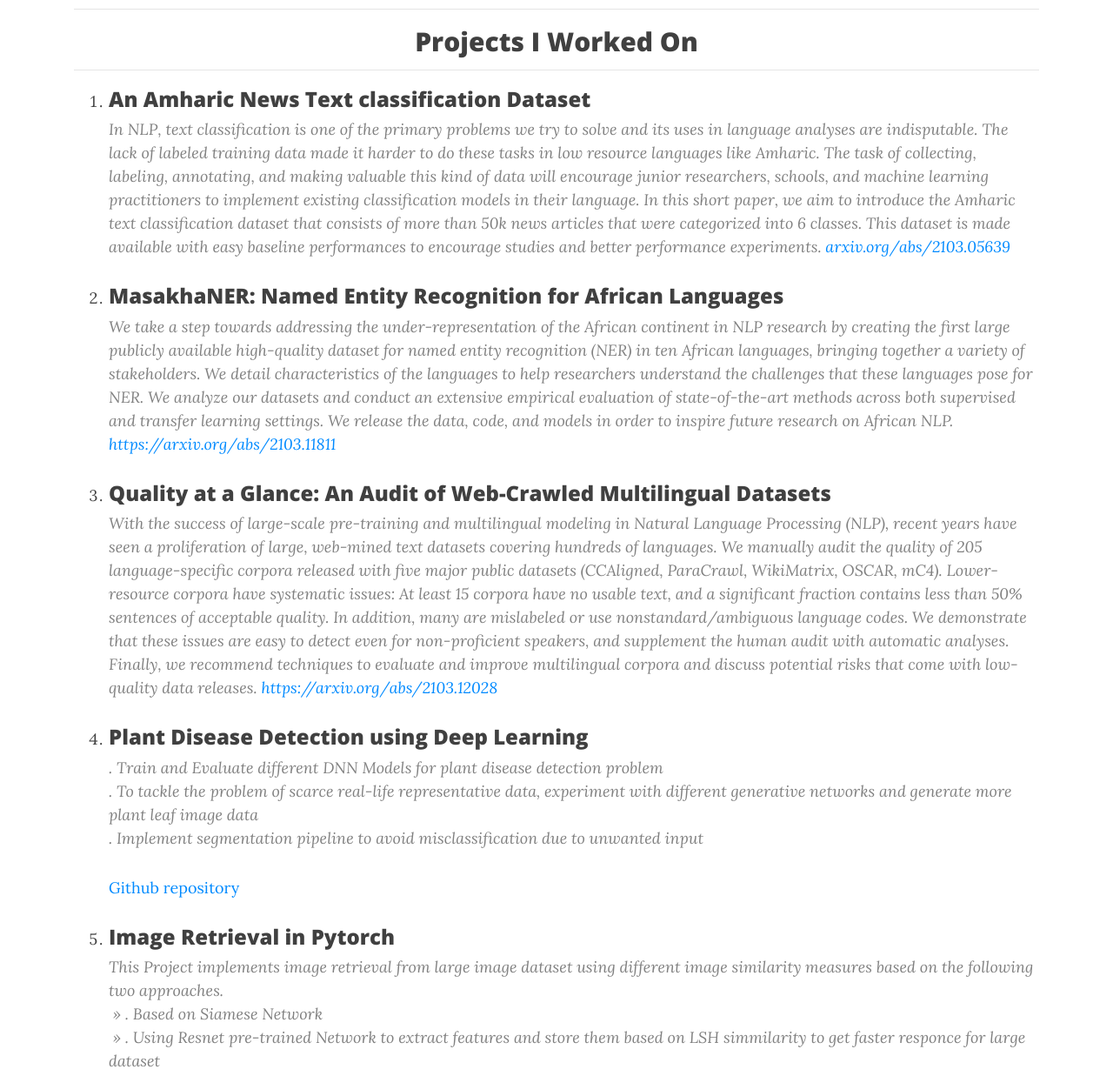
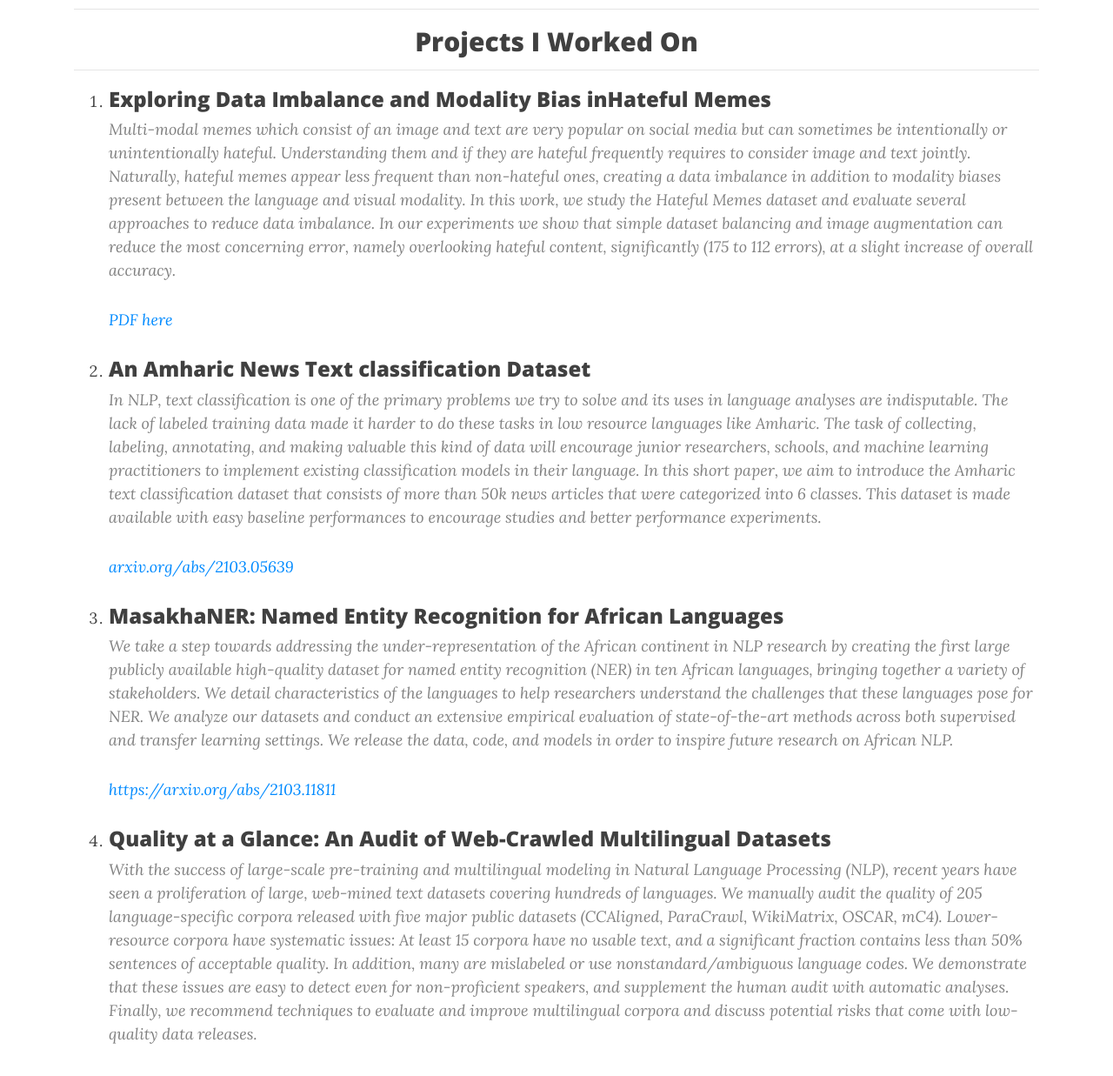
Before and after one commit to IsraelAbebe/Israelabebe.github.io, a Jekyll site: the page built from pages/projects.md, in a window 1280 px wide and 1400 px high, scrolled down 314 px. Shown: the part 163-1400 px from the top of the window at 87% size. Built offline with Jekyll 4.4.1, drawn with Linux system fonts in a browser that asks for light colours; nearby versions of some CDN libraries; comment, search, counter and statistics services are not loaded; some of the changed text lies outside the part shown.

Commit message:
blog update

```diff
--- a/pages/projects.md
+++ b/pages/projects.md
@@ -15,32 +15,43 @@ subtitle:
 
 <h2 align='center'> Projects I Worked On </h2>
 --------------------------------------------------
-1.  ### An Amharic News Text classification Dataset
- >  In NLP, text classification is one of the primary problems we try to solve and its uses in language analyses are indisputable. The lack of labeled training data made it harder to do these tasks in low resource languages like Amharic. The task of collecting, labeling, annotating, and making valuable this kind of data will encourage junior researchers, schools, and machine learning practitioners to implement existing classification models in their language. In this short paper, we aim to introduce the Amharic text classification dataset that consists of more than 50k news articles that were categorized into 6 classes. This dataset is made available with easy baseline performances to encourage studies and better performance experiments.
->[arxiv.org/abs/2103.05639](https://arxiv.org/abs/2103.05639)
 
-2. ### MasakhaNER: Named Entity Recognition for African Languages
-    > We take a step towards addressing the under-representation of the African continent in NLP research by creating the first large publicly available high-quality dataset for named entity recognition (NER) in ten African languages, bringing together a variety of stakeholders. We detail characteristics of the languages to help researchers understand the challenges that these languages pose for NER. We analyze our datasets and conduct an extensive empirical evaluation of state-of-the-art methods across both supervised and transfer learning settings. We release the data, code, and models in order to inspire future research on African NLP.
-[https://arxiv.org/abs/2103.11811](https://arxiv.org/abs/2103.11811)
+1. ### Exploring Data Imbalance and Modality Bias inHateful Memes
+> Multi-modal memes which consist of an image and text are very popular on social
+media but can sometimes be intentionally or unintentionally hateful. Understanding
+them and if they are hateful frequently requires to consider image and text jointly.
+Naturally, hateful memes appear less frequent than non-hateful ones, creating a
+data imbalance in addition to modality biases present between the language and
+visual modality. In this work, we study the Hateful Memes dataset and evaluate
+several approaches to reduce data imbalance. In our experiments we show that
+simple dataset balancing and image augmentation can reduce the most concerning
+error, namely overlooking hateful content, significantly (175 to 112 errors), at a
+slight increase of overall accuracy.<br>
+>>[PDF here](https://drive.google.com/file/d/1LarvIKEkYNu9lZPt97diU_OmGieg8Sow/view)
+2.  ### An Amharic News Text classification Dataset
+ >  In NLP, text classification is one of the primary problems we try to solve and its uses in language analyses are indisputable. The lack of labeled training data made it harder to do these tasks in low resource languages like Amharic. The task of collecting, labeling, annotating, and making valuable this kind of data will encourage junior researchers, schools, and machine learning practitioners to implement existing classification models in their language. In this short paper, we aim to introduce the Amharic text classification dataset that consists of more than 50k news articles that were categorized into 6 classes. This dataset is made available with easy baseline performances to encourage studies and better performance experiments.<br>
+    >>[arxiv.org/abs/2103.05639](https://arxiv.org/abs/2103.05639)
 
-3. ### Quality at a Glance: An Audit of Web-Crawled Multilingual Datasets
+3. ### MasakhaNER: Named Entity Recognition for African Languages
+    > We take a step towards addressing the under-representation of the African continent in NLP research by creating the first large publicly available high-quality dataset for named entity recognition (NER) in ten African languages, bringing together a variety of stakeholders. We detail characteristics of the languages to help researchers understand the challenges that these languages pose for NER. We analyze our datasets and conduct an extensive empirical evaluation of state-of-the-art methods across both supervised and transfer learning settings. We release the data, code, and models in order to inspire future research on African NLP.<br>
+>>[https://arxiv.org/abs/2103.11811](https://arxiv.org/abs/2103.11811)
 
-    > With the success of large-scale pre-training and multilingual modeling in Natural Language Processing (NLP), recent years have seen a proliferation of large, web-mined text datasets covering hundreds of languages. We manually audit the quality of 205 language-specific corpora released with five major public datasets (CCAligned, ParaCrawl, WikiMatrix, OSCAR, mC4). Lower-resource corpora have systematic issues: At least 15 corpora have no usable text, and a significant fraction contains less than 50% sentences of acceptable quality. In addition, many are mislabeled or use nonstandard/ambiguous language codes. We demonstrate that these issues are easy to detect even for non-proficient speakers, and supplement the human audit with automatic analyses. Finally, we recommend techniques to evaluate and improve multilingual corpora and discuss potential risks that come with low-quality data releases.
-[https://arxiv.org/abs/2103.12028](https://arxiv.org/abs/2103.12028)
+4. ### Quality at a Glance: An Audit of Web-Crawled Multilingual Datasets
 
-4. ### Plant Disease Detection using Deep Learning
+    > With the success of large-scale pre-training and multilingual modeling in Natural Language Processing (NLP), recent years have seen a proliferation of large, web-mined text datasets covering hundreds of languages. We manually audit the quality of 205 language-specific corpora released with five major public datasets (CCAligned, ParaCrawl, WikiMatrix, OSCAR, mC4). Lower-resource corpora have systematic issues: At least 15 corpora have no usable text, and a significant fraction contains less than 50% sentences of acceptable quality. In addition, many are mislabeled or use nonstandard/ambiguous language codes. We demonstrate that these issues are easy to detect even for non-proficient speakers, and supplement the human audit with automatic analyses. Finally, we recommend techniques to evaluate and improve multilingual corpora and discuss potential risks that come with low-quality data releases.<br>
+>>[https://arxiv.org/abs/2103.12028](https://arxiv.org/abs/2103.12028)
+
+5. ### Plant Disease Detection using Deep Learning
     > . Train and Evaluate different DNN Models for plant disease detection problem <br>
     > . To tackle the problem of scarce real-life representative data, experiment with different generative networks and generate more plant leaf image data <br>
     > . Implement segmentation pipeline to avoid misclassification due to unwanted input <br>
+>>[Github repository](https://github.com/IsraelAbebe/plant_disease_experiments)
 
-    [Github repository](https://github.com/IsraelAbebe/plant_disease_experiments)
-
-5. ### Image Retrieval in Pytorch
+6. ### Image Retrieval in Pytorch
     > This Project implements image retrieval from large image dataset using different image similarity measures based on the following two approaches. <br>
         >> . Based on Siamese Network <br>
-        >> . Using Resnet pre-trained Network to extract features and store them based on LSH simmilarity to get faster responce for large dataset
-
-    [Github repository](https://github.com/IsraelAbebe/Image-retrieval-in-pytorch)
+        >> . Using Resnet pre-trained Network to extract features and store them based on LSH simmilarity to get faster responce for large dataset. <br>
+>>[Github repository](https://github.com/IsraelAbebe/Image-retrieval-in-pytorch)
 
 6. ### Amharic Online Handwriting Recognition
     > Using the touch screen capabilities of handhelds input method which is similar to handwriting is
@@ -53,16 +64,15 @@ subtitle:
             This project mainly focuses on using this technique to solve the problem mentioned above. The
             online handwriting recognition project is not new idea .in recent years many researchers are
             adopting this method for their language use.
-
-    [Project pdf](https://drive.google.com/file/d/1Ez0lWNhFe_WTk24bC-CBML7lsYPnKI3T/view?usp=sharing)
+        <br>
+>>[Project pdf](https://drive.google.com/file/d/1Ez0lWNhFe_WTk24bC-CBML7lsYPnKI3T/view?usp=sharing)
 
 
 7. ### Cassava Disease Classification
-    > This project aims to detect cassava diseases in a dataset of 5 fine-grained cassava leaf disease categories with 9,436 annotated images and 12,595 unlabeled images.
+    > This project aims to detect cassava diseases in a dataset of 5 fine-grained cassava leaf disease categories with 9,436 annotated images and 12,595 unlabeled images.<br>
 
-    [Github repository](https://github.com/IsraelAbebe/cassava_disease_classification)
+    >>[Github repository](https://github.com/IsraelAbebe/cassava_disease_classification)
 
 8. ### Amharic-NLP Projects
-    > Some NLP Projects for my Native language [Amharic](https://en.wikipedia.org/wiki/Amharic)
-
-    [GitHub repository](https://github.com/IsraelAbebe/Amharic-NLP)
+    > Some NLP Projects for my Native language [Amharic](https://en.wikipedia.org/wiki/Amharic) <br>
+    >>[GitHub repository](https://github.com/IsraelAbebe/Amharic-NLP)
```
